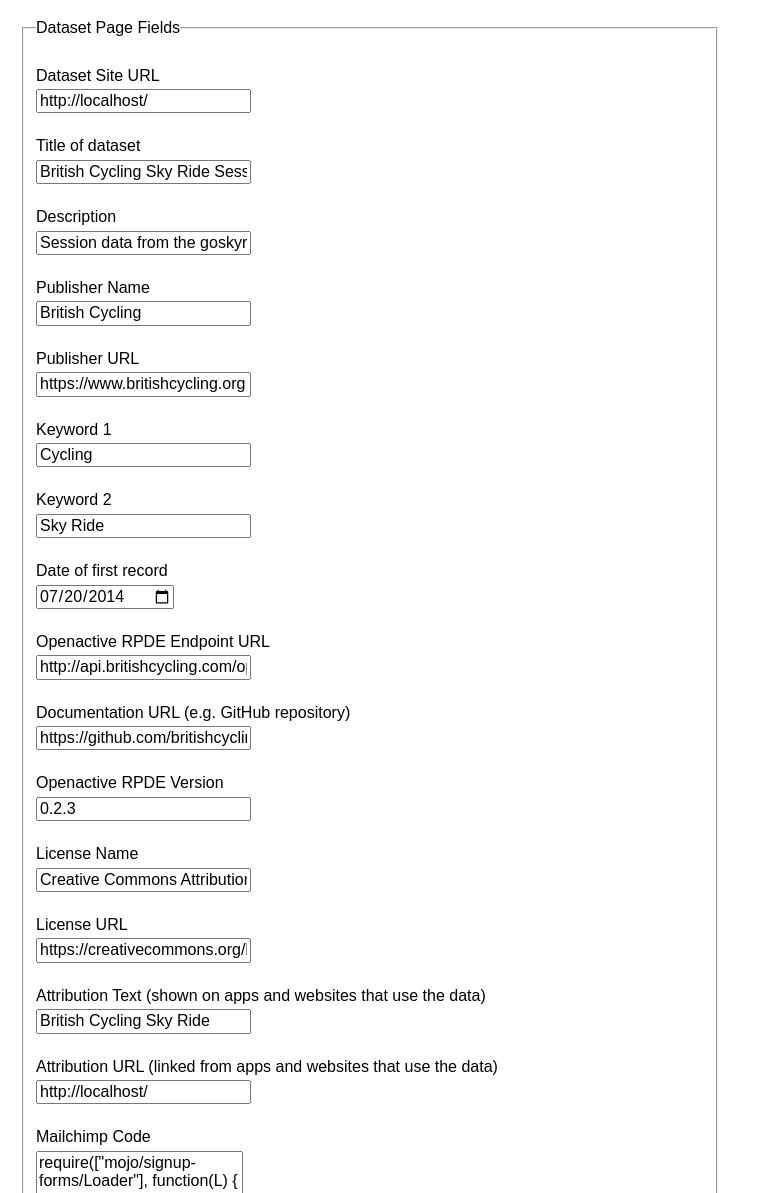
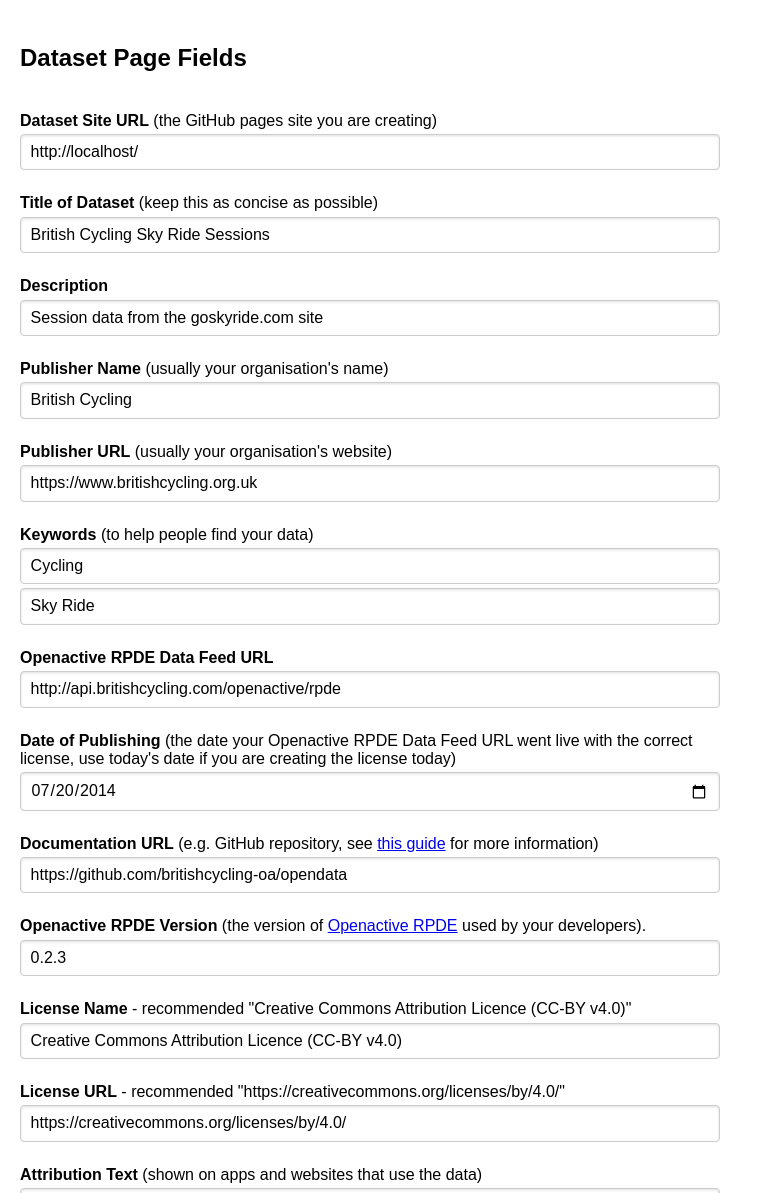
Before and after one commit to openactive-archive/dataset-site-generator, a plain HTML site: page generator.html in a window 1280 px wide. Shown: the part 167-1360 px from the top of the page, without its empty margins (0-763 px from the left). Drawn offline with nearby package versions, Linux system fonts and the light colour scheme.

Commit message:
Make generator explanations clearer

```diff
--- a/generator.html
+++ b/generator.html
@@ -114,6 +114,11 @@
         cb(data);
     }, "text").fail(function() {
         alert("Error loading file: " + url);
+
+        //In the case of error, enable manual mode
+        setupForm();
+        showForm();
+        showTemplateManualEntry()
     });
 }
 
@@ -162,9 +167,15 @@
         loadState();
         generate();
     });
+}
 
+function showForm() {
     $( "#content" ).show();
     $( "#loading" ).hide();
+}
+
+function showTemplateManualEntry() {
+    $( "#templateManual" ).show();
 }
 
 /*
@@ -183,6 +194,7 @@
             saveState();
             generate();
             setupForm();
+            showForm();
         });
     });
 })
@@ -202,74 +214,69 @@
 
 <div id="loading">Loading...</div>
 
-<form id="content" style="display: none;" class="pure- form pure-form-stacked">
+<form id="content" style="display: none;" class="pure-form pure-form-stacked">
     <fieldset id="inputdata">
-        <legend>Dataset Page Fields</legend>
+        <h2>Dataset Page Fields</h2>
 
-        <label for="dataset-site-url">Dataset Site URL</label>
+        <label for="dataset-site-url"><strong>Dataset Site URL</strong> (the GitHub pages site you are creating)</label>
         <input class="pure-input-1" id="dataset-site-url" type="url" placeholder="https://britishcycling-oa.github.io/">
 
 
-        <label for="title">Title of dataset</label>
+        <label for="title"><strong>Title of Dataset</strong> (keep this as concise as possible)</label>
         <input class="pure-input-1" id="title" placeholder="British Cycling Sky Ride Sessions">
 
-        <label for="description">Description</label>
+        <label for="description"><strong>Description</strong></label>
         <input class="pure-input-1" id="description" placeholder="Session data from the goskyride.com site">
 
-        <label for="publisher-name">Publisher Name</label>
+        <label for="publisher-name"><strong>Publisher Name</strong> (usually your organisation's name)</label>
         <input class="pure-input-1" id="publisher-name" placeholder="British Cycling">
 
-        <label for="publisher-url">Publisher URL</label>
+        <label for="publisher-url"><strong>Publisher URL</strong> (usually your organisation's website)</label>
         <input class="pure-input-1" id="publisher-url" placeholder="https://www.britishcycling.org.uk" />
 
-        <label for="keyword-1">Keyword 1</label>
+        <label for="keyword-1"><strong>Keywords</strong> (to help people find your data)</label>
         <input class="pure-input-1" id="keyword-1" placeholder="Cycling">
-
-        <label for="keyword-2">Keyword 2</label>
         <input class="pure-input-1" id="keyword-2" placeholder="Sky Ride">
 
+        <label for="data-url"><strong>Openactive RPDE Data Feed URL</strong></label>
+        <input class="pure-input-1" id="data-url" type="url" placeholder="http://api.ridesociallondon.co.uk/api/EventFeed">
 
-        <label for="created">Date of first record</label>
+        <label for="created"><strong>Date of Publishing</strong> (the date your Openactive RPDE Data Feed URL went live with the correct license, use today's date if you are creating the license today)</label>
         <input class="pure-input-1" id="created" type="date" placeholder="">
 
-        <label for="data-url">Openactive RPDE Endpoint URL</label>
-        <input class="pure-input-1" id="data-url" type="url" placeholder="http://api.ridesociallondon.co.uk/api/EventFeed">
-
-        <label for="documentation-url">Documentation URL (e.g. GitHub repository)</label>
+        <label for="documentation-url"><strong>Documentation URL</strong> (e.g. GitHub repository, see <a href="https://github.com/openactive/dataset-site-generator/wiki/Creating-Dataset-Documentation">this guide</a> for more information)</label>
         <input class="pure-input-1" id="documentation-url" type="url" placeholder="https://github.com/britishcycling-oa/opendata">
 
 
-        <label for="rpde-version">Openactive RPDE Version</label>
+        <label for="rpde-version"><strong>Openactive RPDE Version</strong> (the version of <a href="https://github.com/openactive/realtime-paged-data-exchange">Openactive RPDE</a> used by your developers).</label>
         <input class="pure-input-1" id="rpde-version" placeholder="0.2.3">
 
 
-        <label for="license-name">License Name</label>
+        <label for="license-name"><strong>License Name</strong> - recommended "Creative Commons Attribution Licence (CC-BY v4.0)"</label>
         <input class="pure-input-1" id="license-name" placeholder="Creative Commons Attribution Licence (CC-BY v4.0)" value="Creative Commons Attribution Licence (CC-BY v4.0)">
 
-        <label for="license-url">License URL</label>
+        <label for="license-url"><strong>License URL</strong> - recommended "https://creativecommons.org/licenses/by/4.0/"</label>
         <input class="pure-input-1" id="license-url" placeholder="https://creativecommons.org/licenses/by/4.0/" value="https://creativecommons.org/licenses/by/4.0/">
 
-        <label for="attribution-text">Attribution Text (shown on apps and websites that use the data)</label>
+        <label for="attribution-text"><strong>Attribution Text</strong> (shown on apps and websites that use the data)</label>
         <input class="pure-input-1" id="attribution-text" placeholder="British Cycling">
 
-        <label for="attribution-url">Attribution URL (linked from apps and websites that use the data)</label>
+        <label for="attribution-url"><strong>Attribution URL</strong> (linked from apps and websites that use the data)</label>
         <input class="pure-input-1" id="attribution-url" type="url" placeholder="https://britishcycling-oa.github.io">
 
-        <label for="mailchimp">Mailchimp Code</label>
+        <label for="mailchimp"><strong>Mailchimp Code</strong> (see <a href="https://github.com/openactive/dataset-site-generator/wiki/Setting-up-Mailchimp">this guide</a>)</label>
         <textarea class="pure-input-1" id="mailchimp"></textarea>
 
-        <label for="copyright-notice">Copyright HTML</label>
+        <label for="copyright-notice"><strong>Copyright HTML</strong> (required if your selected background image is not owned by you)</label>
         <textarea class="pure-input-1" id="copyright-notice"></textarea>
-
-        <button type="button" id="convert" class="pure-button pure-button-primary">Transform</button>
-
     </fieldset>
 
+    <br />
     <hr />
     <br />
 
     <fieldset>
-        <legend>Generated Files (to paste into GitHub)</legend>
+        <h2>Generated Files (to paste into GitHub)</h2>
 
         <div class="pure-g">
             <div class="pure-u-1 pure-u-md-1-2">
@@ -278,15 +285,19 @@
             </div>
             <div class="pure-u-1 pure-u-md-1-2">
                 <label for="state"><strong>metadata.json</strong> - Page Generator Metadata</label>
-                <textarea class="pure-u-23-24" id="state">
-                </textarea>
+                <textarea class="pure-u-23-24" id="state"></textarea>
             </div>
         </div>
     </fieldset>
 
 
-    <fieldset style="display: none;">
-        <label for="template">Template HTML (loaded from file, no need to edit)</label>
+    <fieldset id="templateManual" style="display: none;">
+        <br />
+        <hr />
+        <br />
+        <h2>Manual Entry</h2>
+        <div>When editing this form locally, the ajax fetch of the template will fail. Instead simply copy the contents of template.html into the box below, and the contents of metadata.json into the right-hand box above.</div>
+        <label for="template">Template HTML (paste <strong>template.html</strong> in here)</label>
         <textarea class="pure-input-1" id="template"></textarea>
     </fieldset>
 
```
